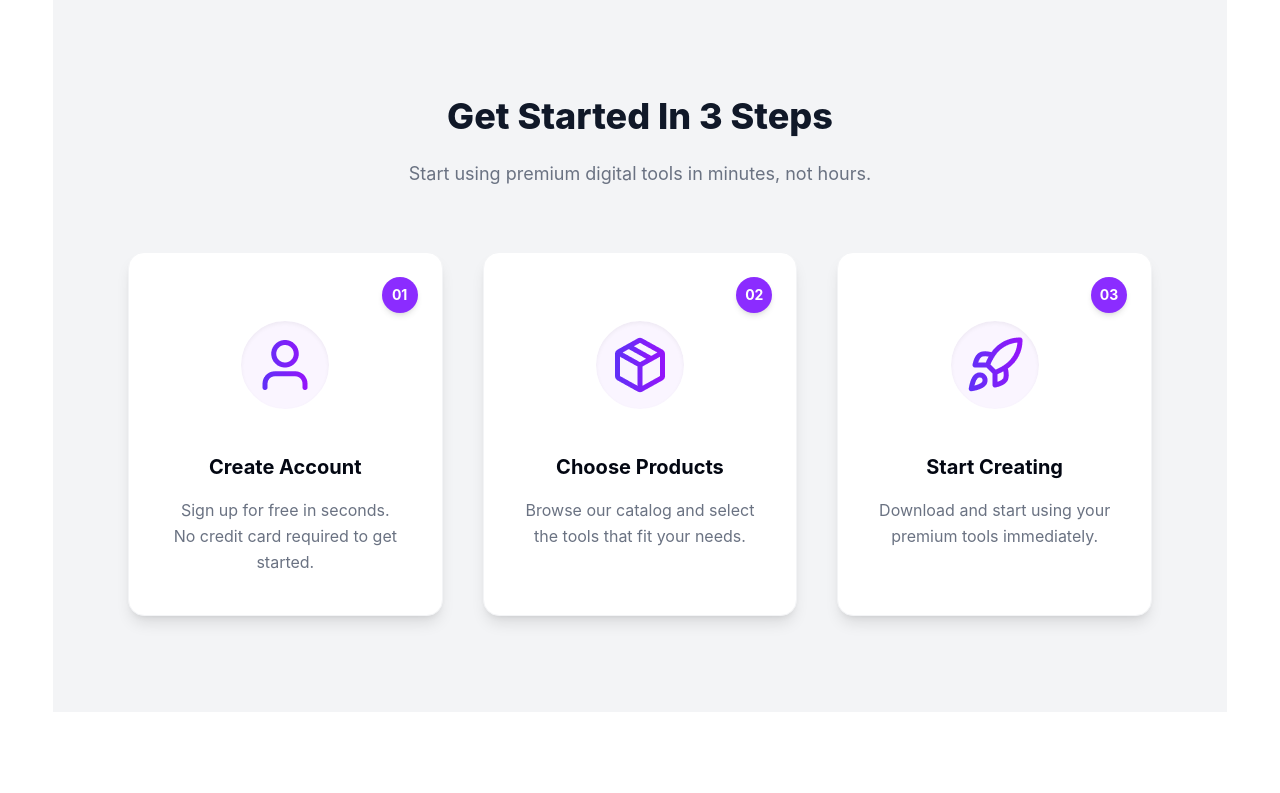
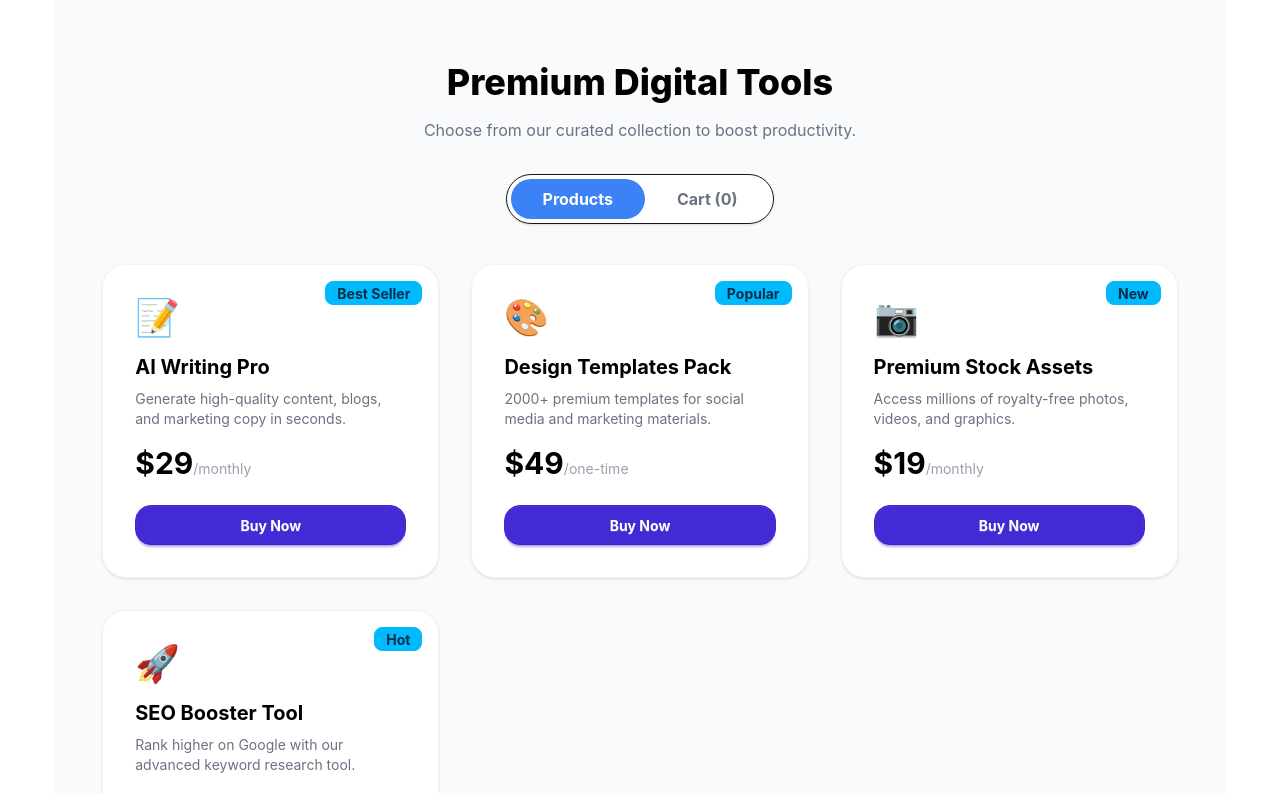
Before and after one commit to raidibney/ASSIGNMENT-6, a React (Vite) app: page / in a window 1280 px wide. Shown: the part 1047-1840 px from the top of the page. Built offline with nearby package versions, Linux system fonts and the light colour scheme.

Commit message:
the main functional components added

```diff
--- a/package.json
+++ b/package.json
@@ -13,6 +13,7 @@
     "@tailwindcss/vite": "^4.2.2",
     "react": "^19.2.4",
     "react-dom": "^19.2.4",
+    "react-toastify": "^11.0.5",
     "tailwindcss": "^4.2.2"
   },
   "devDependencies": {
--- /dev/null
+++ b/public/products.json
@@ -0,0 +1,46 @@
+[
+  {
+    "id": 1,
+    "name": "AI Writing Pro",
+    "description": "Generate high-quality content, blogs, and marketing copy in seconds.",
+    "price": 29,
+    "period": "monthly",
+    "tag": "Best Seller",
+    "tagType": "warning",
+    "features": ["Unlimited AI generations", "50+ writing templates", "Grammar checker"],
+    "icon": "📝"
+  },
+  {
+    "id": 2,
+    "name": "Design Templates Pack",
+    "description": "2000+ premium templates for social media and marketing materials.",
+    "price": 49,
+    "period": "one-time",
+    "tag": "Popular",
+    "tagType": "info",
+    "features": ["Monthly updates", "Commercial license", "High-res exports"],
+    "icon": "🎨"
+  },
+  {
+    "id": 3,
+    "name": "Premium Stock Assets",
+    "description": "Access millions of royalty-free photos, videos, and graphics.",
+    "price": 19,
+    "period": "monthly",
+    "tag": "New",
+    "tagType": "success",
+    "features": ["10M+ assets", "Commercial use", "No attribution"],
+    "icon": "📷"
+  },
+  {
+    "id": 4,
+    "name": "SEO Booster Tool",
+    "description": "Rank higher on Google with our advanced keyword research tool.",
+    "price": 39,
+    "period": "monthly",
+    "tag": "Hot",
+    "tagType": "error",
+    "features": ["Keyword tracking", "Backlink audit", "Competitor analysis"],
+    "icon": "🚀"
+  }
+]
--- a/src/App.jsx
+++ b/src/App.jsx
@@ -1,9 +1,13 @@
+import { useState } from 'react'
+import { ToastContainer, toast } from 'react-toastify'
+import 'react-toastify/dist/ReactToastify.css'
 
 import './App.css'
 import Footer from './Components/Footer'
 import Getstarted from './Components/Getstarted'
 import Herosection from './Components/Herosection'
 import Navbar from './Components/Navbar'
+import Premiumtools from './Components/Premiumtools'
 import Rating from './Components/Rating'
 import Ready from './Components/Ready'
 import Transparentpricing from './Components/Transparentpricing'
@@ -11,13 +15,53 @@ import Transparentpricing from './Components/Transparentpricing'
 import './index.css'
 
 function App() {
+// State to hold items added to the cart
+  const [cart, setCart] = useState([]);
+  // Function to add a product to the cart
+  const addToCart = (product) => {
+    const isExist = cart.find((item) => item.id === product.id);
 
+    if (!isExist) {
+      setCart([...cart, product]);
+      toast.success(`${product.name} added to cart!`, {
+        position: "top-center",
+        autoClose: 2000,
+      });
+    } else {
+      toast.info("This item is already in your cart.", {
+        position: "top-center",
+      });
+    }
+  };
+  // Function to remove a specific item from the cart
+  const removeFromCart = (productId) => {
+    const updatedCart = cart.filter((item) => item.id !== productId);
+    setCart(updatedCart);
+    toast.error("Item removed from cart", {
+      position: "top-center",
+      autoClose: 2000,
+    });
+  };
+
+  // Function to clear all items (Proceed to Checkout)
+  const clearCart = () => {
+    setCart([]);
+    toast.success("Purchase successful! Your cart has been cleared.", {
+      position: "top-center",
+      autoClose: 3000,
+    });
+  };
 
   return (
     <>
-      <Navbar></Navbar>
+      <ToastContainer />
+      <Navbar cartCount={cart.length}></Navbar>
       <Herosection></Herosection>
       <Rating></Rating>
+      <Premiumtools cart={cart}
+        addToCart={addToCart}
+        removeFromCart={removeFromCart}
+        clearCart={clearCart}></Premiumtools>
       <Getstarted></Getstarted>
       <Transparentpricing></Transparentpricing>
       <Ready></Ready>
--- a/src/Components/Navbar.jsx
+++ b/src/Components/Navbar.jsx
@@ -1,7 +1,7 @@
 import React from 'react';
 import cartImage from '../assets/products/shopping-cart.png';
 
-const Navbar = () => {
+const Navbar = ({ cartCount }) => {
     return (
        <div className="navbar  shadow-sm w-11/12 mx-auto bg-white">
   <div className="navbar-start">
@@ -35,7 +35,17 @@ const Navbar = () => {
     </ul>
   </div>
   <div className="navbar-end">
-    <img src={cartImage} alt="Shopping Cart" className='mr-7'/>
+    {/* 2. Cart Icon with Badge Container */}
+                <div className="relative mr-7">
+                    <img src={cartImage} alt="Shopping Cart" className='w-6 h-6' />
+
+                    {/* 3. Conditional Badge: Only show if count > 0 */}
+                    {cartCount > 0 && (
+                        <span className="absolute -top-2 -right-2 bg-blue-600 text-white text-[10px] font-bold h-5 w-5 flex items-center justify-center rounded-full border-2 border-white">
+                            {cartCount}
+                        </span>
+                    )}
+                </div>
     <a className='mr-7 text-black'>Login</a>
     <a className="btn btn-primary text-white rounded-3xl ">Get Started</a>
   </div>
--- /dev/null
+++ b/src/Components/Premiumtools.jsx
@@ -0,0 +1,104 @@
+import React, { useState, useEffect } from 'react';
+
+const Premiumtools = ({ cart, addToCart, removeFromCart, clearCart }) => {
+    const [products, setProducts] = useState([]);
+    const [activeTab, setActiveTab] = useState('products');
+
+    // Fetch products from the public folder
+    useEffect(() => {
+        fetch('/products.json') // fethching data from the public folder file
+            .then((res) => {
+                if (!res.ok) throw new Error("Failed to load products");
+                return res.json();
+            })
+            .then((data) => setProducts(data))
+            .catch((err) => console.error("Error loading JSON:", err));
+    }, []);
+
+    const totalPrice = cart.reduce((total, item) => total + item.price, 0);
+
+    return (
+        <section className="bg-gray-50 py-16 min-h-screen mx-auto w-11/12">
+            <div className="w-11/12 mx-auto">
+                <div className="text-center mb-10">
+                    <h2 className="text-4xl font-extrabold text-black mb-4">Premium Digital Tools</h2>
+                    <p className="text-gray-500 mb-8">Choose from our curated collection to boost productivity.</p>
+
+                    {/* Toggle Buttons */}
+                    <div className="inline-flex bg-white border rounded-full p-1 shadow-sm">
+                        <button
+                            onClick={() => setActiveTab('products')}
+                            className={`px-8 py-2 rounded-full font-bold transition ${activeTab === 'products' ? 'bg-[#3b82f6] text-white' : 'text-gray-500'}`}
+                        >
+                            Products
+                        </button>
+                        <button
+                            onClick={() => setActiveTab('cart')}
+                            className={`px-8 py-2 rounded-full font-bold transition ${activeTab === 'cart' ? 'bg-[#3b82f6] text-white' : 'text-gray-500'}`}
+                        >
+                            Cart ({cart.length})
+                        </button>
+                    </div>
+                </div>
+
+                {activeTab === 'products' ? (
+                    /* Products Grid */
+                    <div className="grid grid-cols-1 md:grid-cols-2 lg:grid-cols-3 gap-8">
+                        {products.map(product => (
+                            <div key={product.id} className="bg-white p-8 rounded-3xl shadow-sm border border-gray-100 flex flex-col relative">
+                                <span className="absolute top-4 right-4 badge badge-info font-bold">{product.tag}</span>
+                                <div className="text-4xl mb-4">{product.icon}</div>
+                                <h3 className="text-xl font-bold text-black mb-2">{product.name}</h3>
+                                <p className="text-gray-500 text-sm mb-4 flex-grow">{product.description}</p>
+                                <div className="mb-6">
+                                    <span className="text-3xl font-bold text-black">${product.price}</span>
+                                    <span className="text-gray-400 text-sm">/{product.period}</span>
+                                </div>
+                                <button
+                                    onClick={() => addToCart(product)}
+                                    className="btn btn-primary w-full rounded-2xl text-white font-bold"
+                                >
+                                    {cart.find(item => item.id === product.id) ? "Added to Cart" : "Buy Now"}
+                                </button>
+                            </div>
+                        ))}
+                    </div>
+                ) : (
+                    /* Cart Section */
+                    <div className="max-w-3xl mx-auto bg-white p-8 rounded-3xl shadow-lg">
+                        <h3 className="text-2xl font-bold mb-6">Your Cart</h3>
+                        {cart.length === 0 ? (
+                            <div className="text-center py-10">
+                                <p className="text-gray-400 text-lg">Your cart is empty</p>
+                            </div>
+                        ) : (
+                            <>
+                                <div className="space-y-4 mb-8">
+                                    {cart.map(item => (
+                                        <div key={item.id} className="flex items-center justify-between p-4 bg-gray-50 rounded-2xl border border-gray-100">
+                                            <div className="flex items-center gap-4">
+                                                <span className="text-3xl">{item.icon}</span>
+                                                <div>
+                                                    <h4 className="font-bold text-black">{item.name}</h4>
+                                                    <p className="text-gray-500 text-sm">${item.price}</p>
+                                                </div>
+                                            </div>
+                                            <button onClick={() => removeFromCart(item.id)} className="text-red-500 font-bold">Remove</button>
+                                        </div>
+                                    ))}
+                                </div>
+                                <div className="border-t pt-6 flex justify-between items-center mb-8">
+                                    <span className="text-xl font-bold">Total:</span>
+                                    <span className="text-3xl font-extrabold text-black">${totalPrice}</span>
+                                </div>
+                                <button onClick={clearCart} className="btn btn-primary w-full py-4 text-white rounded-2xl text-lg shadow-xl">Proceed to Checkout</button>
+                            </>
+                        )}
+                    </div>
+                )}
+            </div>
+        </section>
+    );
+};
+
+export default Premiumtools;
--- a/src/Components/Transparentpricing.jsx
+++ b/src/Components/Transparentpricing.jsx
@@ -4,11 +4,11 @@ const Transparentpricing = () => {
     const plans = [
         {
             name: "Starter",
-            price: "0",
+            price: "10",
             description: "Perfect for getting started",
             buttonText: "Get Started Free",
             highlighted: false,
-            features: ["Access to 10 free tools", "Basic templates", "Community support", "1 project per month"]
+            features: ["Access to 10 free tools", "Basic templates", "Community support", "1 project per month","good to start with","limited access to features"]
         },
         {
             name: "Pro",
```
Also changed, not shown: 2 other files (tests, documents, lock files or other folders).
